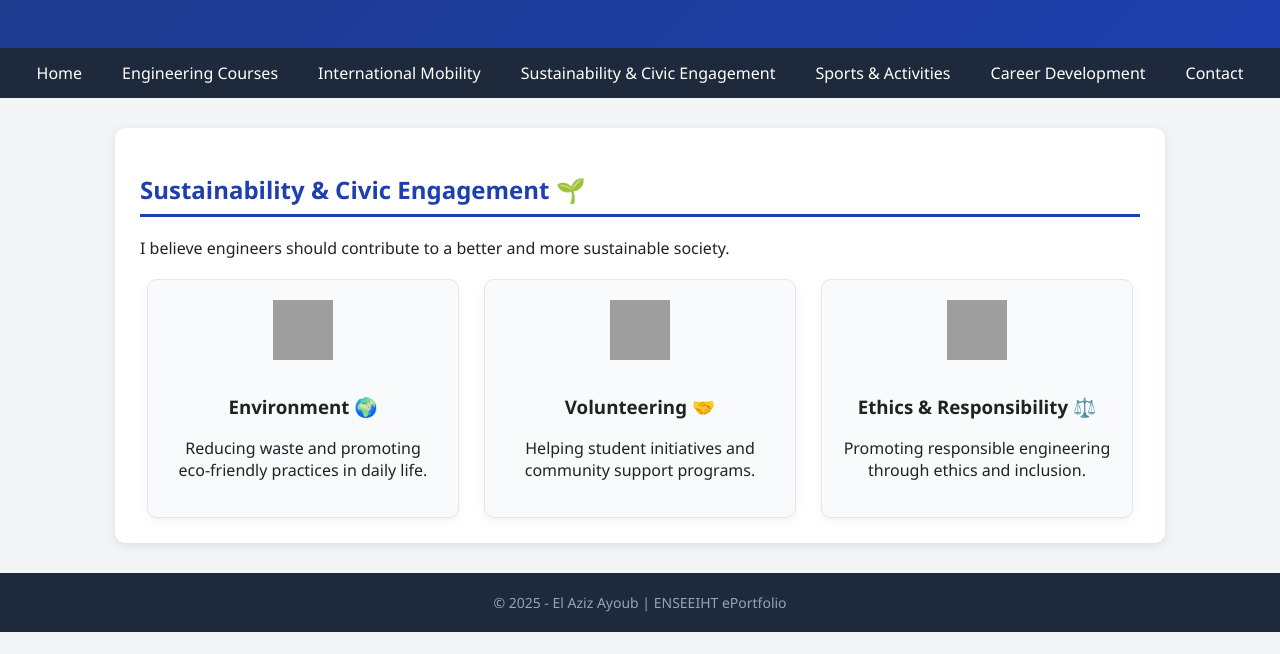
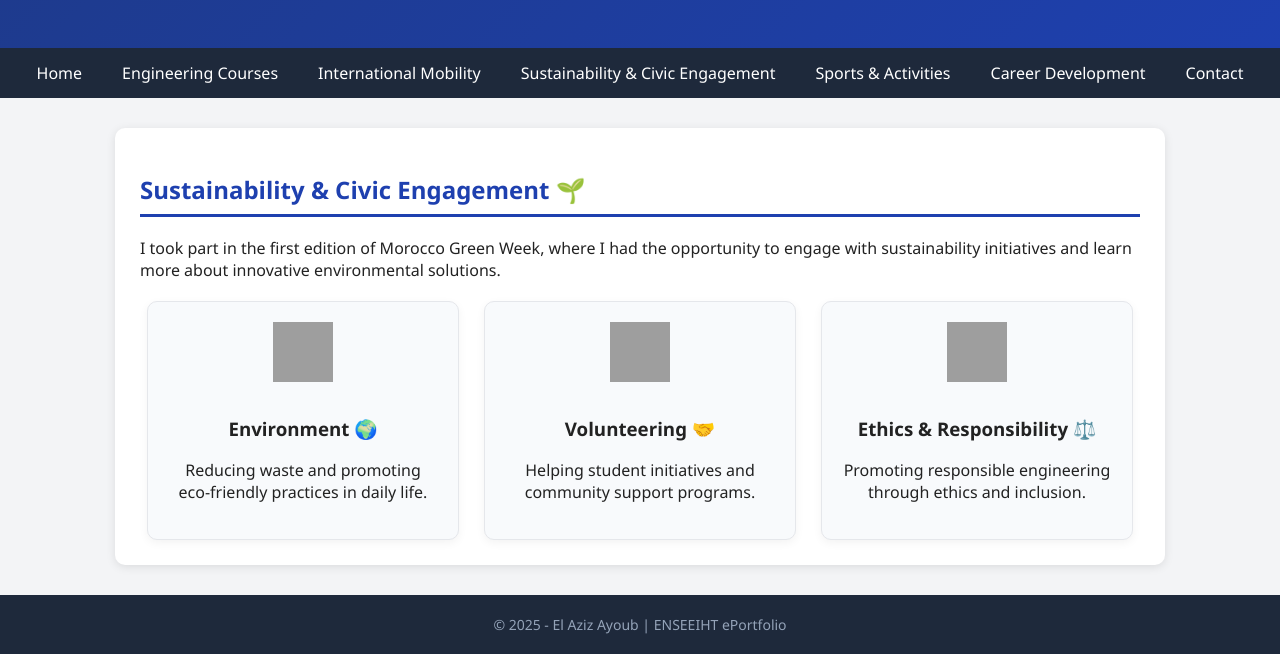
Before and after one commit to el-aziz-ayoub/eportfolio, a plain HTML site: page site.html in a window 1280 px wide. Both pictures are taken after a click on the link "Sustainability & Civic Engagement". Shown: the part 146-800 px from the top of the page. Drawn offline with Linux system fonts and the light colour scheme; grey boxes are pictures that could not be loaded.

Commit message:
Update site.html

```diff
--- a/site.html
+++ b/site.html
@@ -297,7 +297,7 @@
   <section id="civic">
     <h2>Sustainability & Civic Engagement 🌱</h2>
     <p>
-      I believe engineers should contribute to a better and more sustainable society.
+      I took part in the first edition of Morocco Green Week, where I had the opportunity to engage with sustainability initiatives and learn more about innovative environmental solutions.
     </p>
 
     <div class="card-container">
```
